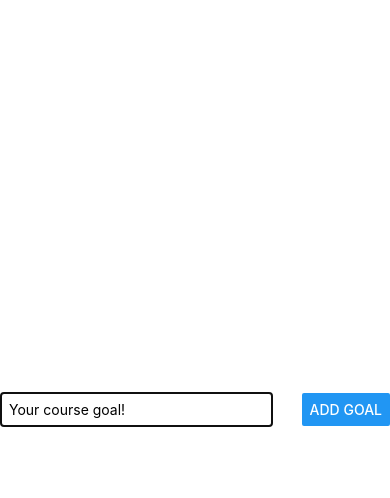
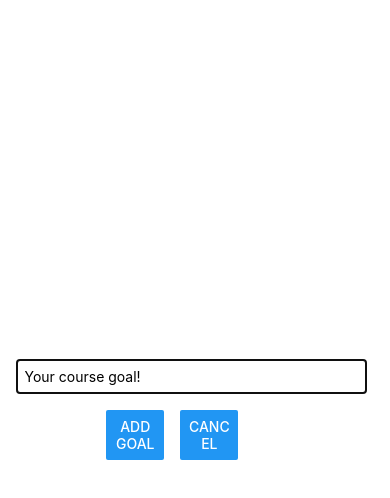
Before and after one commit to Facuscar/NRNCourse, a React Native app: screen / in a window 390 px wide. Both pictures are taken after a click on the button "ADD NEW GOAL". Shown: the top 498 px of the page. Built offline with nearby package versions, Linux system fonts and the light colour scheme.

Commit message:
Add cancel buttons, improve styling

```diff
--- a/components/GoalInput.js
+++ b/components/GoalInput.js
@@ -5,7 +5,14 @@ const GoalInput = ({ goalInputHandler, enteredGoalText, addGoalHandler, isModalO
     <Modal visible={isModalOpen} animationType="slide">
       <View style={styles.inputContainer}>
         <TextInput placeholder='Your course goal!' style={styles.textInput} onChangeText={goalInputHandler} value={enteredGoalText} />
-        <Button title='Add goal' onPress={addGoalHandler} />
+        <View style={styles.buttonContainer}>
+          <View style={styles.button}>
+            <Button title='Add goal' onPress={addGoalHandler} />
+          </View>
+          <View style={styles.button}>
+            <Button title="Cancel" />
+          </View>
+        </View>
       </View>
     </Modal>
    )
@@ -15,8 +22,7 @@ export default GoalInput
 
 const styles = StyleSheet.create({
   inputContainer: {
-    flexDirection: "row",
-    justifyContent: 'space-between',
+    justifyContent: "center",
     alignItems: "center",
     borderBottomWidth: 1,
     borderBottomColor: "#cccccc",
@@ -26,8 +32,16 @@ const styles = StyleSheet.create({
   textInput: {
     borderWidth: 1,
     borderColor: "#cccccc",
-    width: "70%",
+    width: "90%",
     marginRight: 8,
     padding: 8,
   },
+  buttonContainer: {
+    marginTop: 16,
+    flexDirection: 'row',
+  },
+  button: {
+    width: "30%",
+    marginHorizontal: 8,
+  }
 })
```
